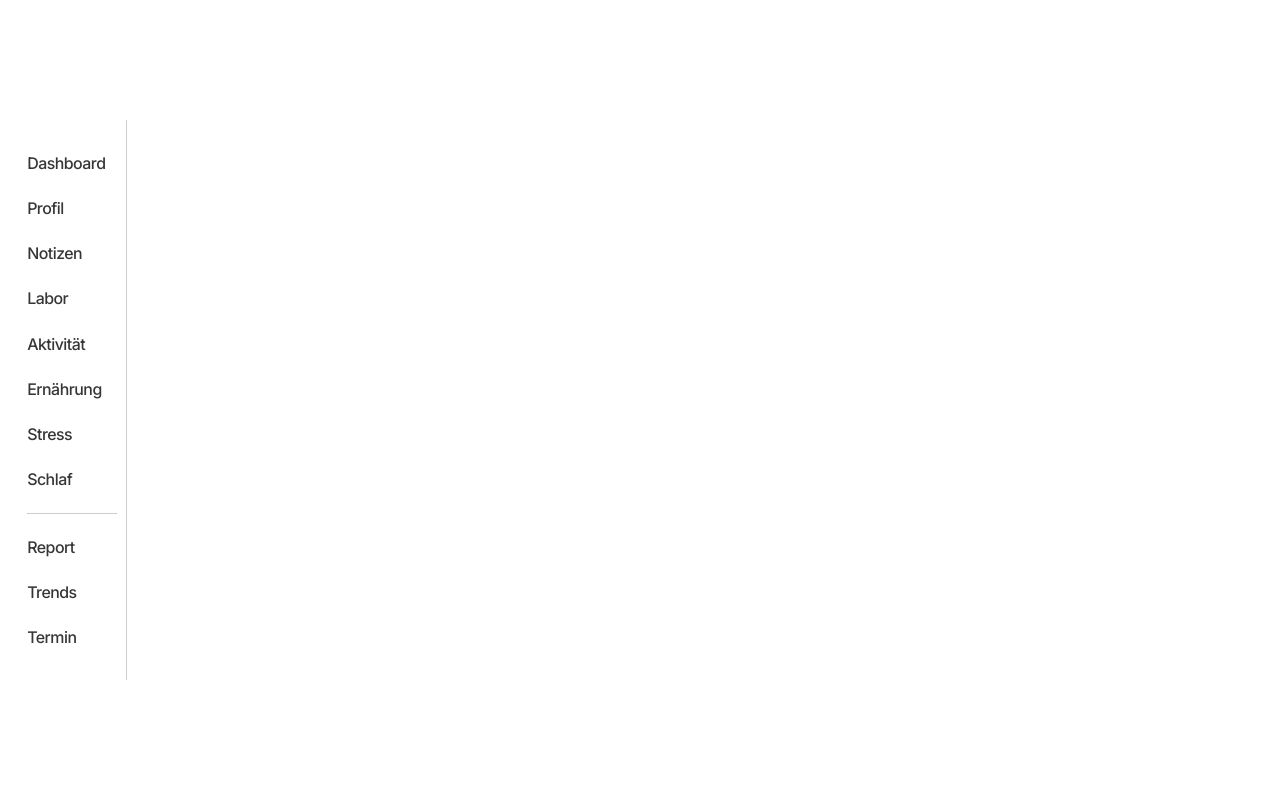
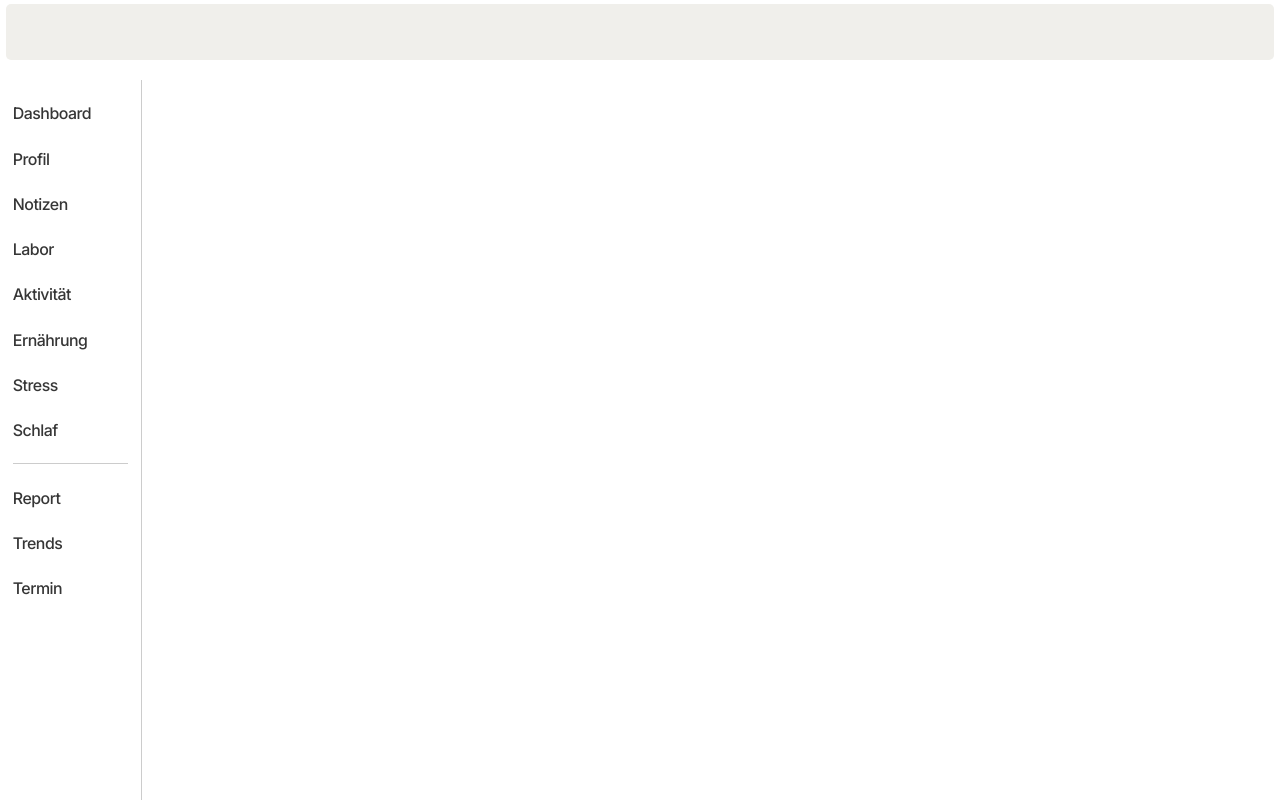
Before and after one commit to sophiariley/PMSD, a React (Vite) app in the folder PMSD-dashboard/: page / in a window 1280 px wide. Built offline with nearby package versions, Linux system fonts and the light colour scheme; a web font is replaced by a local one.

Commit message:
Added patient header bar

```diff
--- a/PMSD-dashboard/src/components/Components.css
+++ b/PMSD-dashboard/src/components/Components.css
@@ -37,10 +37,14 @@
 }
 
 .patientVerticalMenu-container {
-  margin-left: 20%;
-  width: 7vw;
+  position: fixed;
+  top: 10vh;
+  left: 1vw;
+  height: 90vh;
+  width: 10vw;
   border-right: 1px solid #ccc;
-  padding: 10%;
+  display: flex;
+  flex-direction: column;
 }
 
 .patientVerticalMenu {
@@ -49,7 +53,23 @@
 }
 
 .menuDivider {
-  border: none;
   border-top: 1px solid #ccc;
-  margin: 8px 0;
+  width: 9vw;
 }
+
+.patientHeaderBar-container {
+  display: flex;
+  justify-content: center;
+  align-items: center;
+  width: 100%;
+  margin-top: 0.3%;
+  position: fixed;
+  top: 0;
+}
+
+.patientHeaderBar {
+  width: 99vw;
+  height: 7vh;
+  background-color: #F0EFEB;
+  border-radius: 5px 5px 5px 5px;
+}
--- a/PMSD-dashboard/src/components/MenuText.tsx
+++ b/PMSD-dashboard/src/components/MenuText.tsx
@@ -1,4 +1,4 @@
-// The styling of the text in the menu
+// The text in the vertical menu
 import "./Components.css"
 
 type MenuTextProps = {
--- /dev/null
+++ b/PMSD-dashboard/src/components/PatientHeaderBar.tsx
@@ -0,0 +1,12 @@
+import "./Components.css"
+
+function PatientHeaderBar() {
+    return (
+        <div className="patientHeaderBar-container">
+            <div className="patientHeaderBar"></div>
+        </div>
+
+    )
+}
+
+export default PatientHeaderBar;
--- a/PMSD-dashboard/src/pages/PatientLanding.tsx
+++ b/PMSD-dashboard/src/pages/PatientLanding.tsx
@@ -1,10 +1,19 @@
 // The landing page of the dashboard
-import SectionTitle from "../components/SectionTitle"
+// import SectionTitle from "../components/SectionTitle"
 import PatientVerticalMenu from "../components/PatientVerticalMenu"
+import PatientHeaderBar from "../components/PatientHeaderBar"
 
 export function PatientLanding() {
     return (
         // <SectionTitle text = "Patient Landing Page"/>
-        <PatientVerticalMenu/>
+        <div>
+            <div>
+                <PatientHeaderBar/>
+            </div>
+            <div>
+                <PatientVerticalMenu/>
+            </div>
+        </div>
+
     )
 }
```
